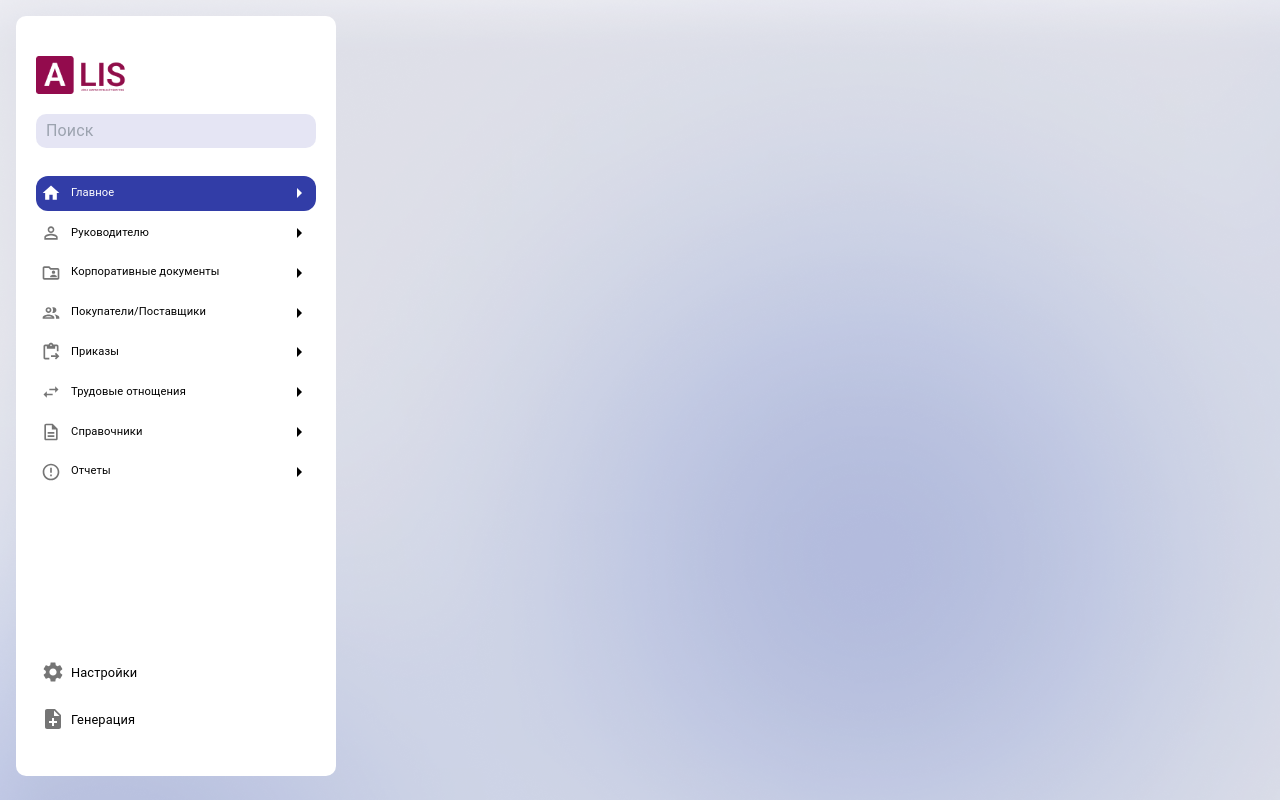
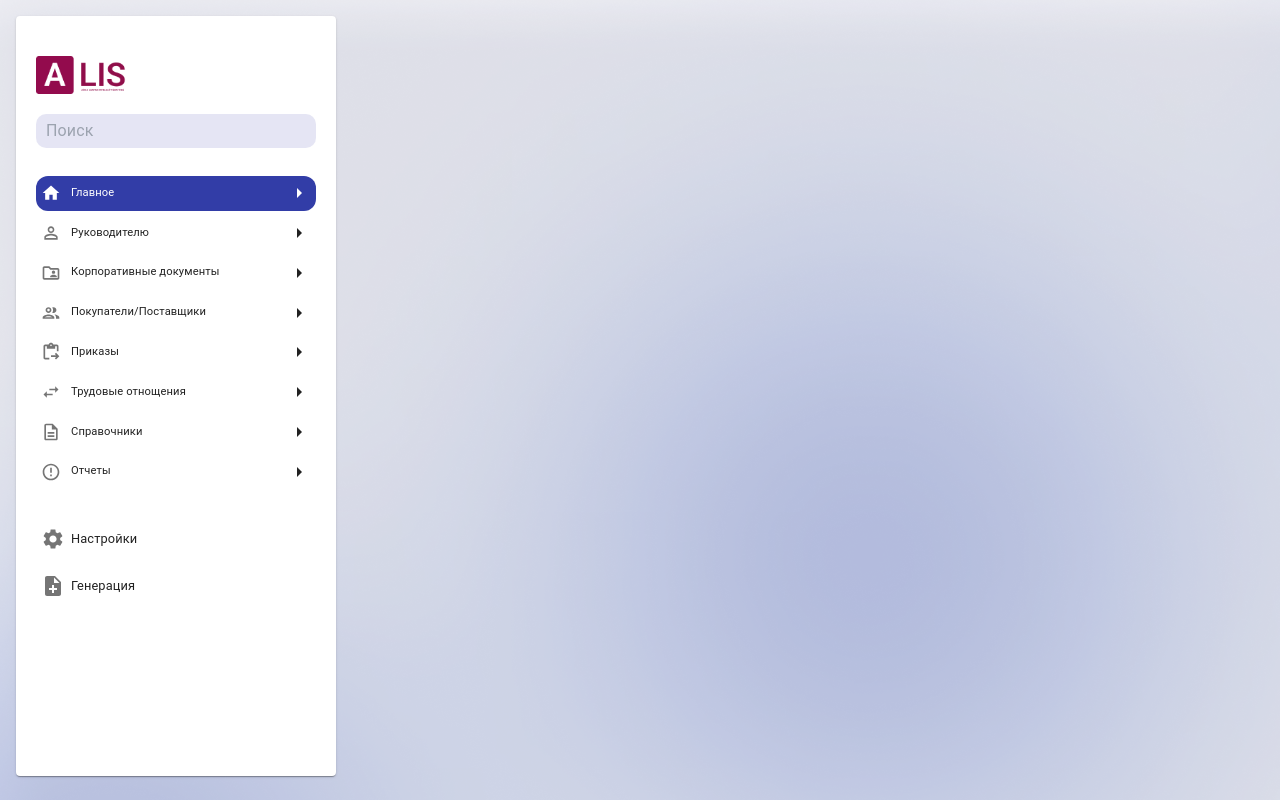
Before and after one commit to DonJuvn/alis-client, a React (Vite) app: page / in a window 1280 px wide. Shown: the top 800 px of the page. Built offline with nearby package versions, Linux system fonts and the light colour scheme.

Commit message:
fix sidebar
*add paper to sidebar

```diff
--- a/src/components/Sidebar/Sidebar.jsx
+++ b/src/components/Sidebar/Sidebar.jsx
@@ -4,6 +4,7 @@ import {
   ListItemButton,
   ListItemIcon,
   ListItemText,
+  Paper,
 } from '@mui/material';
 import { Link, useLocation } from 'react-router-dom';
 import { useNavigation } from './useNavigation';
@@ -18,11 +19,11 @@ export const Sidebar = () => {
   const { isOpen } = useSidebar();
 
   return (
+    <Paper>
       <Stack
         sx={{
           minWidth: isOpen ? sidebarWidth : 75,
           transition: '0.3s',
-        background: 'white',
           borderRadius: '10px',
           padding: '20px 20px',
         }}
@@ -51,7 +52,6 @@ export const Sidebar = () => {
 
         <Stack
           sx={{
-          color: 'black',
             justifyContent: 'space-between',
             height: '100%',
           }}
@@ -136,5 +136,6 @@ export const Sidebar = () => {
           </List>
         </Stack>
       </Stack>
+    </Paper>
   );
 };
```
Lines whose indentation alone changed are shown as unchanged.
